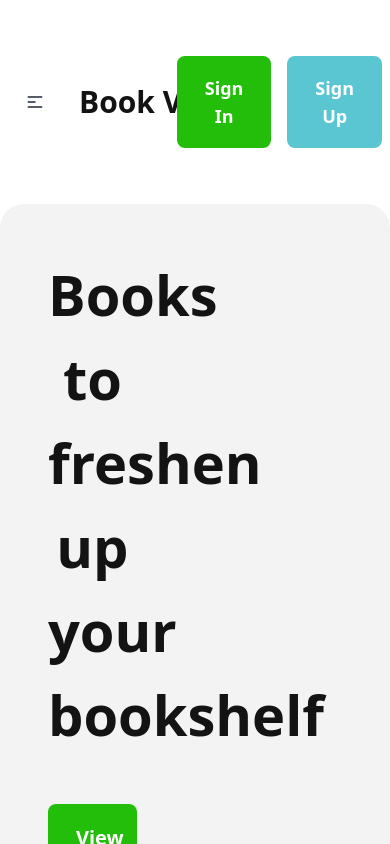
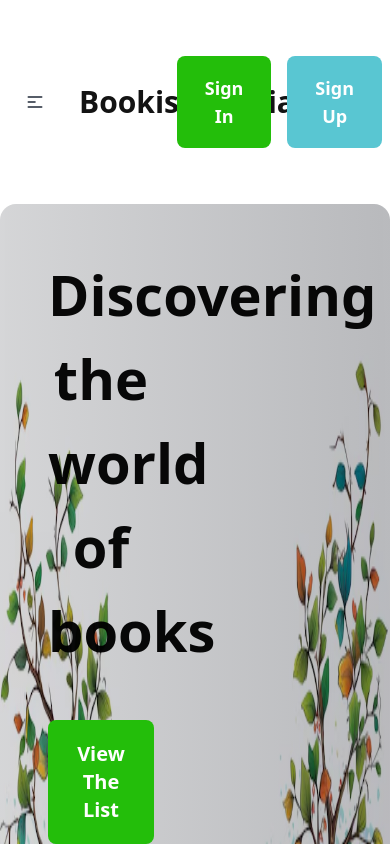
Before and after one commit to nznazmulhuda/bookish-brilliance, a React (Vite) app: page / in a window 390 px wide. Shown: the top 844 px of the page. Built offline with nearby package versions, Linux system fonts and the light colour scheme; no server answers.

Commit message:
Banner change and simple ui change

```diff
--- a/index.html
+++ b/index.html
@@ -1,10 +1,10 @@
-<!doctype html>
+<!DOCTYPE html>
 <html lang="en" data-theme="light">
 	<head>
 		<meta charset="UTF-8" />
-    <link rel="icon" type="image/svg+xml" href="" />
+		<link rel="icon" type="image/svg+xml" href="/favicon.jpg" />
 		<meta name="viewport" content="width=device-width, initial-scale=1.0" />
-    <title></title>
+		<title>Bookish Brilliance</title>
 	</head>
 	<body>
 		<div id="root"></div>
--- /dev/null
+++ b/src/Components/Home/Banner.css
@@ -0,0 +1,11 @@
+.background {
+	background: linear-gradient(
+			270deg,
+			rgba(3, 7, 18, 0.275) 0%,
+			rgba(3, 7, 18, 0.159) 100%
+		),
+		url(/bannerBg.jpg);
+
+	background-size: 100% 100%;
+	border-radius: 16px;
+}
--- a/src/Components/Home/Banner.jsx
+++ b/src/Components/Home/Banner.jsx
@@ -1,14 +1,15 @@
 import { Link } from "react-router-dom";
 import BannerImage from "/banner.png";
+import "./Banner.css";
 
 function Banner() {
 	return (
 		<>
-			<section className="bg-[#1313130D] mt-12 container mx-auto text-[#131313] rounded-3xl">
+			<section className="background bg-no-repeat mt-12 container mx-auto text-[#000000f6] rounded-3xl">
 				<div className="container flex flex-col justify-center p-6 mx-auto sm:py-12 lg:py-24 lg:flex-row lg:justify-around">
-					<div className="flex flex-col justify-center p-6 text-center rounded-sm lg:text-left w-2/5">
+					<div className="flex flex-col justify-center p-6 text-center rounded-sm lg:text-left w-[45%]">
 						<h1 className="text-[56px] font-bold leading-[84px] font-Play">
-							Books to freshen up your bookshelf
+							Discovering the world of books
 						</h1>
 
 						<div className="flex flex-col space-y-4 sm:items-center sm:justify-center sm:flex-row sm:space-y-0 sm:space-x-4 lg:justify-start">
--- a/src/Components/Home/Book.jsx
+++ b/src/Components/Home/Book.jsx
@@ -10,7 +10,7 @@ function Book({ book }) {
 			<Link to={`/book_details/${bookId}`}>
 				<div className="card bg-base-100 shadow-xl p-6 pb-0 border border-[#13131326]">
 					<figure className="h-[230px] bg-[#F3F3F3] rounded-2xl">
-						<div className="w-[134px] h-[15vh]">
+						<div className="w-[134px] h-[25vh]">
 							<img
 								className="w-full h-full rounded-lg"
 								src={image}
--- a/src/Components/ListedBooks/ReadBook.jsx
+++ b/src/Components/ListedBooks/ReadBook.jsx
@@ -21,7 +21,7 @@ function ReadBook({ readBook }) {
 		<>
 			<div className="grid grid-cols-6 container mx-auto gap-4 border border-[#13131326] p-6 rounded-2xl ">
 				<div className="col-span-1 bg-[#1313130D] rounded-2xl flex items-center justify-center py-4">
-					<img className="w-[130px] rounded-lg" src={image} alt="" />
+					<img className="w-[130px] h-[26vh] rounded-lg" src={image} alt="" />
 				</div>
 
 				<div className="col-span-5">
--- a/src/Components/ListedBooks/WishBook.jsx
+++ b/src/Components/ListedBooks/WishBook.jsx
@@ -21,7 +21,11 @@ function ReadBook({ readBook }) {
 		<>
 			<div className="grid grid-cols-6 container mx-auto gap-4 border border-[#13131326] p-6 rounded-2xl ">
 				<div className="col-span-1 bg-[#1313130D] rounded-2xl flex items-center justify-center py-4">
-					<img className="w-[130px] rounded-lg" src={image} alt="" />
+					<img
+						className="w-[130px] h-[26vh] rounded-lg"
+						src={image}
+						alt=""
+					/>
 				</div>
 
 				<div className="col-span-5">
--- a/src/Pages/BookDetails/BookDetails.jsx
+++ b/src/Pages/BookDetails/BookDetails.jsx
@@ -35,7 +35,7 @@ function BookDetails() {
 				<div className="grid grid-cols-2 items-center gap-6">
 					<div className="h-[75vh] bg-[#1313130D] flex items-center justify-center rounded-3xl">
 						<img
-							className="w-3/5 h-[63vh] rounded-lg"
+							className="w-3/5 h-[70vh] rounded-lg"
 							src={image}
 							alt={bookName}
 						/>
--- a/src/Shared/Navbar/Navbar.jsx
+++ b/src/Shared/Navbar/Navbar.jsx
@@ -70,7 +70,7 @@ function Navbar() {
 						to={"/"}
 						className="btn btn-ghost text-[#131313] font-work text-3xl font-bold"
 					>
-						Book Vibe
+						Bookish Brilliance
 					</NavLink>
 				</div>
 
```
Also changed, not shown: public/bannerBg.jpg (added), public/favicon.jpg (added). Lines whose indentation alone changed are shown as unchanged.
